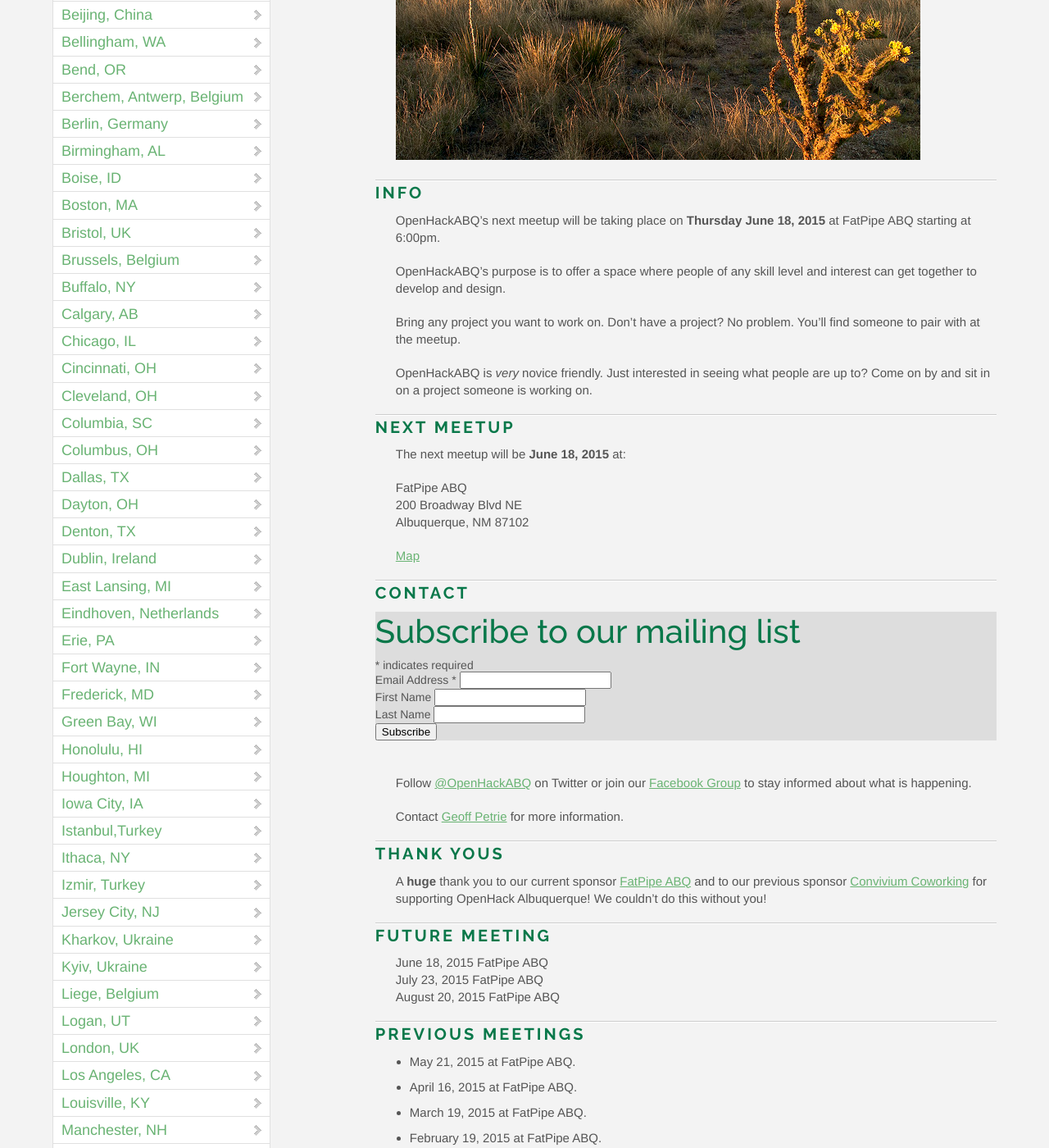
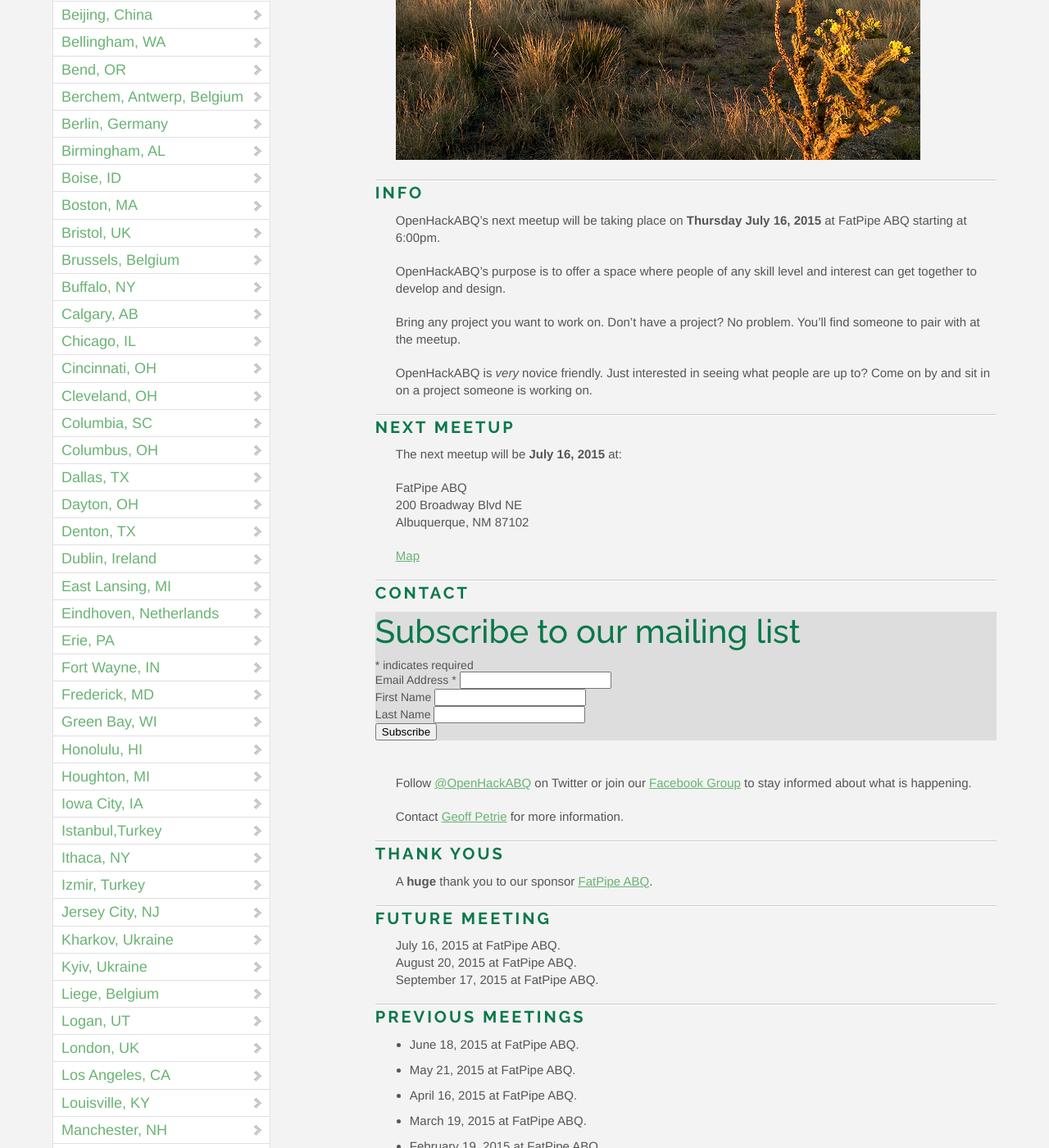
Before and after one commit to OpenHack/openhack.github.com, a Jekyll site: the page built from albuquerque/index.markdown, in a window 1280 px wide and 1400 px high, scrolled down 446 px. Shown: the whole window at 82% size. Built offline with Jekyll 4.4.1, drawn with Linux system fonts in a browser that asks for light colours; nearby versions of some CDN libraries; comment, search, counter and statistics services are not loaded.

Commit message:
Update OpenHackABQ

```diff
--- a/albuquerque/index.markdown
+++ b/albuquerque/index.markdown
@@ -9,7 +9,7 @@ title: OpenHack - Albuquerque, NM
 
 ### Info
 
-OpenHackABQ's next meetup will be taking place on **Thursday June 18, 2015** at FatPipe ABQ starting at 6:00pm.
+OpenHackABQ's next meetup will be taking place on **Thursday July 16, 2015** at FatPipe ABQ starting at 6:00pm.
 
 OpenHackABQ's purpose is to offer a space where people of any skill level and interest can get together to develop and design.
 
@@ -19,7 +19,7 @@ OpenHackABQ is _very_ novice friendly. Just interested in seeing what people are
 
 ### Next meetup
 
-The next meetup will be **June 18, 2015** at:
+The next meetup will be **July 16, 2015** at:
 
 FatPipe ABQ
 200 Broadway Blvd NE
@@ -74,16 +74,17 @@ Contact [Geoff Petrie](mailto:g.petrie+openhack@gmail.com) for more information.
 
 ### Thank Yous
 
-A **huge** thank you to our current sponsor [FatPipe ABQ](http://fatpipeabq.com/) and to our previous sponsor [Convivium Coworking](http://www.conviviumcoworking.com/) for supporting OpenHack Albuquerque! We couldn't do this without you!
+A **huge** thank you to our sponsor [FatPipe ABQ](http://fatpipeabq.com/).
 
 ### Future Meeting
 
-June 18, 2015 FatPipe ABQ
-July 23, 2015 FatPipe ABQ
-August 20, 2015 FatPipe ABQ
+July 16, 2015 at FatPipe ABQ.
+August 20, 2015 at FatPipe ABQ.
+September 17, 2015 at FatPipe ABQ.
 
 ### Previous Meetings
 
+* June 18, 2015 at FatPipe ABQ.
 * May 21, 2015 at FatPipe ABQ.
 * April 16, 2015 at FatPipe ABQ.
 * March 19, 2015 at FatPipe ABQ.
```
